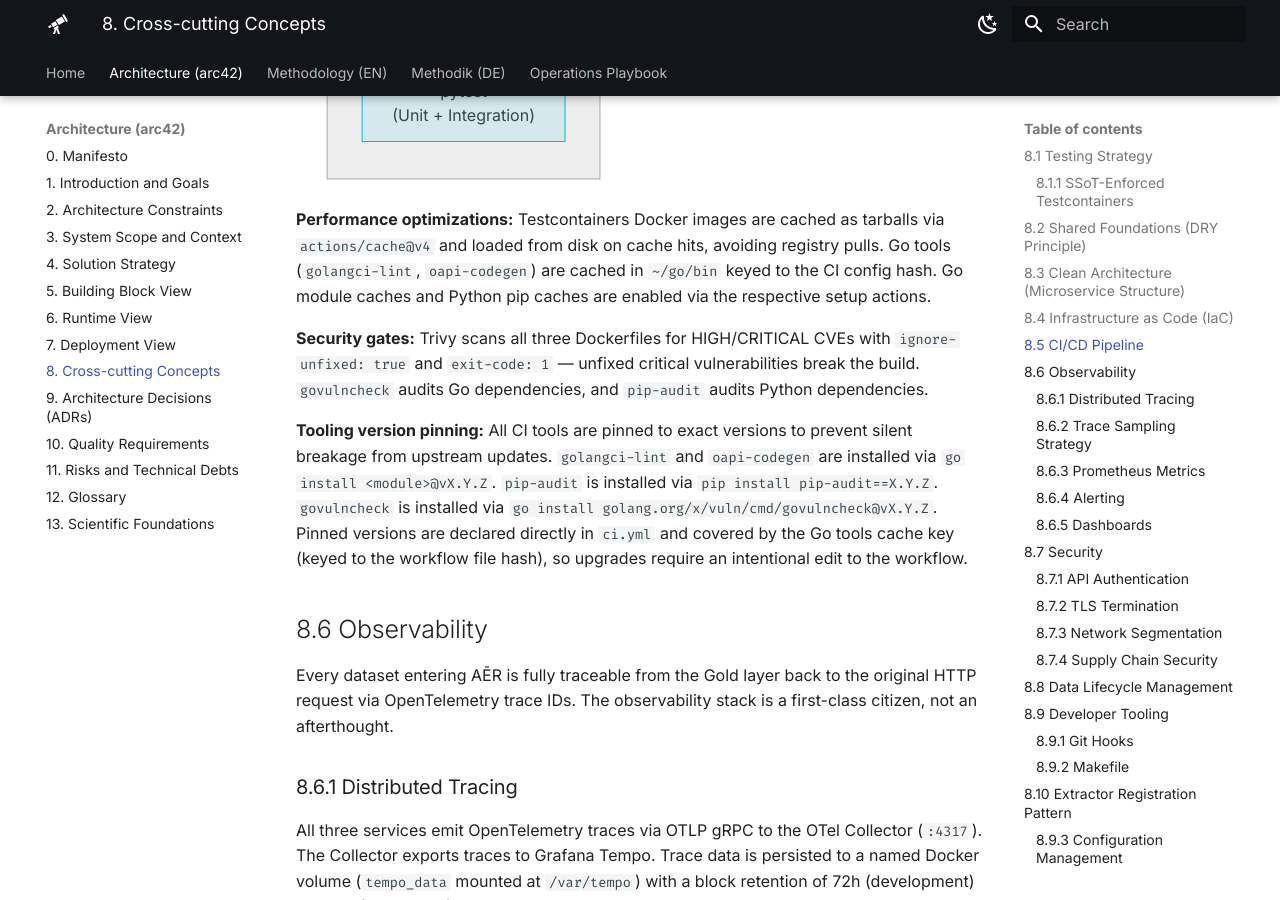
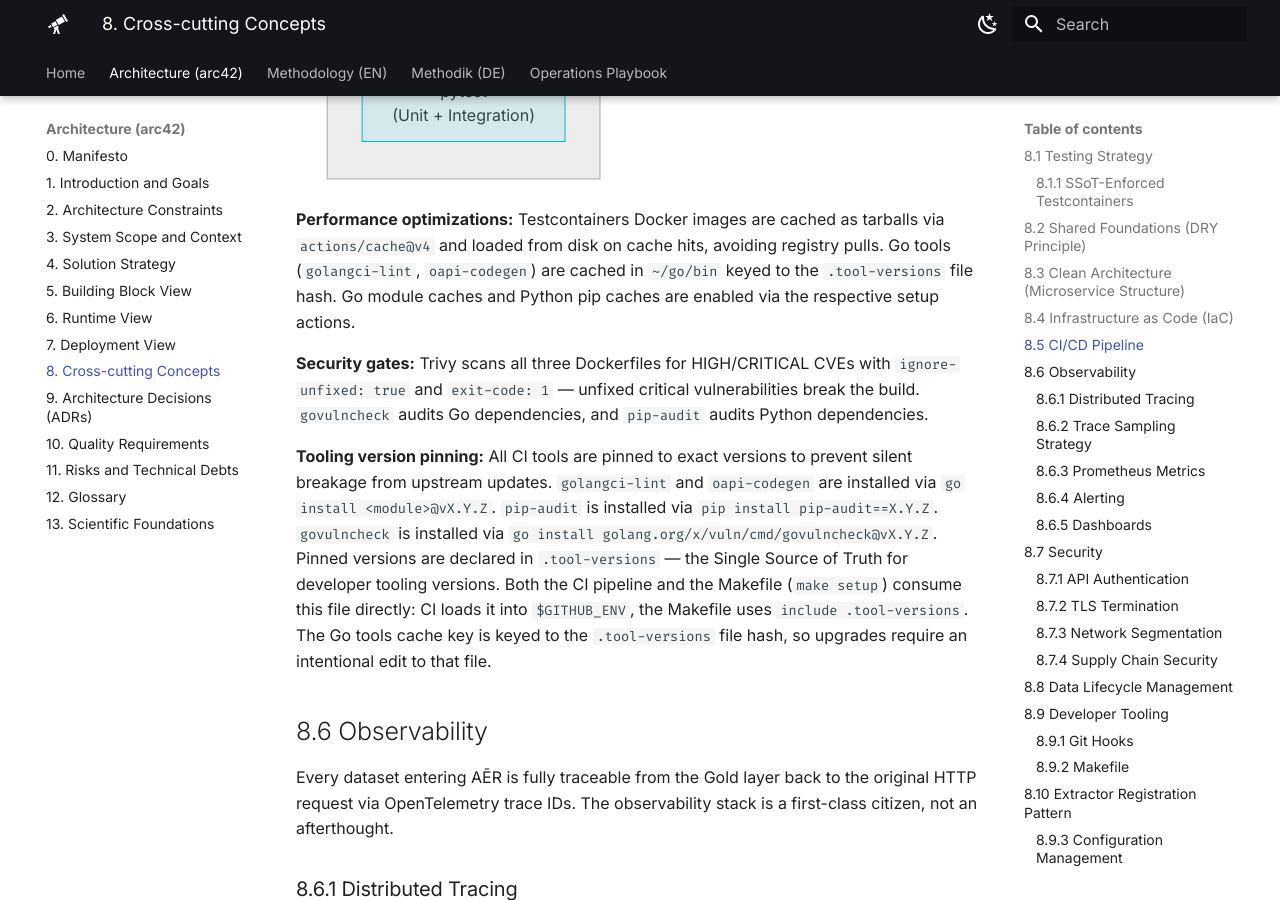
Before and after one commit to frogfromlake/aer, an MkDocs documentation site: the page built from docs/arc42/08_concepts.md, in a window 1280 px wide and 900 px high, scrolled down 5286 px. Built offline with MkDocs 1.6.1 and Material for MkDocs 9.7.7, drawn with Linux system fonts in a browser that asks for light colours.

Commit message:
chore(tooling): introduce .tool-versions as SSoT for developer tool versions

````diff
--- a/docs/arc42/08_concepts.md
+++ b/docs/arc42/08_concepts.md
@@ -115,11 +115,11 @@ graph LR
     end
 ```
 
-**Performance optimizations:** Testcontainers Docker images are cached as tarballs via `actions/cache@v4` and loaded from disk on cache hits, avoiding registry pulls. Go tools (`golangci-lint`, `oapi-codegen`) are cached in `~/go/bin` keyed to the CI config hash. Go module caches and Python pip caches are enabled via the respective setup actions.
+**Performance optimizations:** Testcontainers Docker images are cached as tarballs via `actions/cache@v4` and loaded from disk on cache hits, avoiding registry pulls. Go tools (`golangci-lint`, `oapi-codegen`) are cached in `~/go/bin` keyed to the `.tool-versions` file hash. Go module caches and Python pip caches are enabled via the respective setup actions.
 
 **Security gates:** Trivy scans all three Dockerfiles for HIGH/CRITICAL CVEs with `ignore-unfixed: true` and `exit-code: 1` — unfixed critical vulnerabilities break the build. `govulncheck` audits Go dependencies, and `pip-audit` audits Python dependencies.
 
-**Tooling version pinning:** All CI tools are pinned to exact versions to prevent silent breakage from upstream updates. `golangci-lint` and `oapi-codegen` are installed via `go install <module>@vX.Y.Z`. `pip-audit` is installed via `pip install pip-audit==X.Y.Z`. `govulncheck` is installed via `go install golang.org/x/vuln/cmd/govulncheck@vX.Y.Z`. Pinned versions are declared directly in `ci.yml` and covered by the Go tools cache key (keyed to the workflow file hash), so upgrades require an intentional edit to the workflow.
+**Tooling version pinning:** All CI tools are pinned to exact versions to prevent silent breakage from upstream updates. `golangci-lint` and `oapi-codegen` are installed via `go install <module>@vX.Y.Z`. `pip-audit` is installed via `pip install pip-audit==X.Y.Z`. `govulncheck` is installed via `go install golang.org/x/vuln/cmd/govulncheck@vX.Y.Z`. Pinned versions are declared in `.tool-versions` — the Single Source of Truth for developer tooling versions. Both the CI pipeline and the Makefile (`make setup`) consume this file directly: CI loads it into `$GITHUB_ENV`, the Makefile uses `include .tool-versions`. The Go tools cache key is keyed to the `.tool-versions` file hash, so upgrades require an intentional edit to that file.
 
 ## 8.6 Observability
 
````
Also changed, not shown: README.md (+2 -2 lines), ROADMAP.md (+15 -0 lines), docs/arc42/02_architecture_constraints.md (+2 -1 lines), docs/arc42/12_glossary.md (+1 -1 lines), 3 other files.
